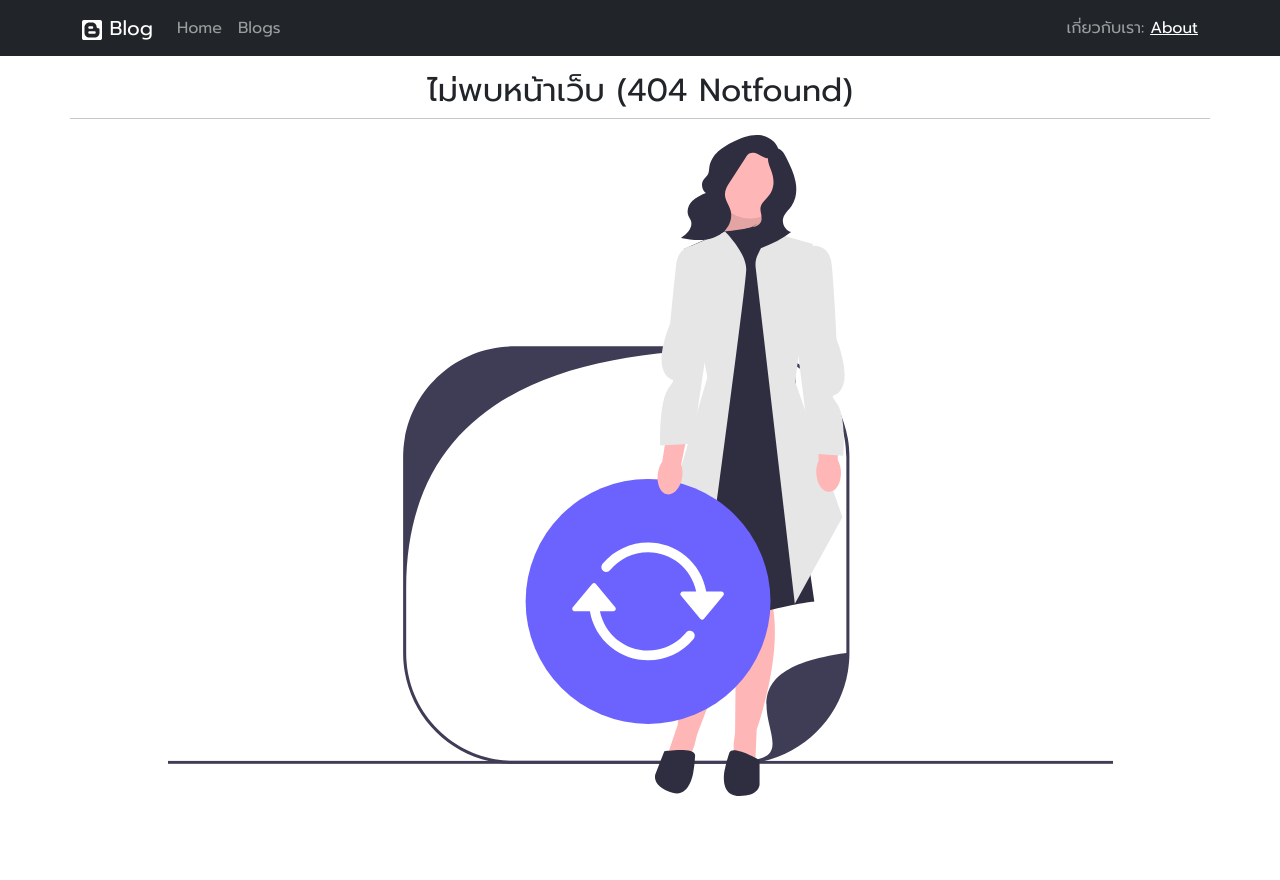
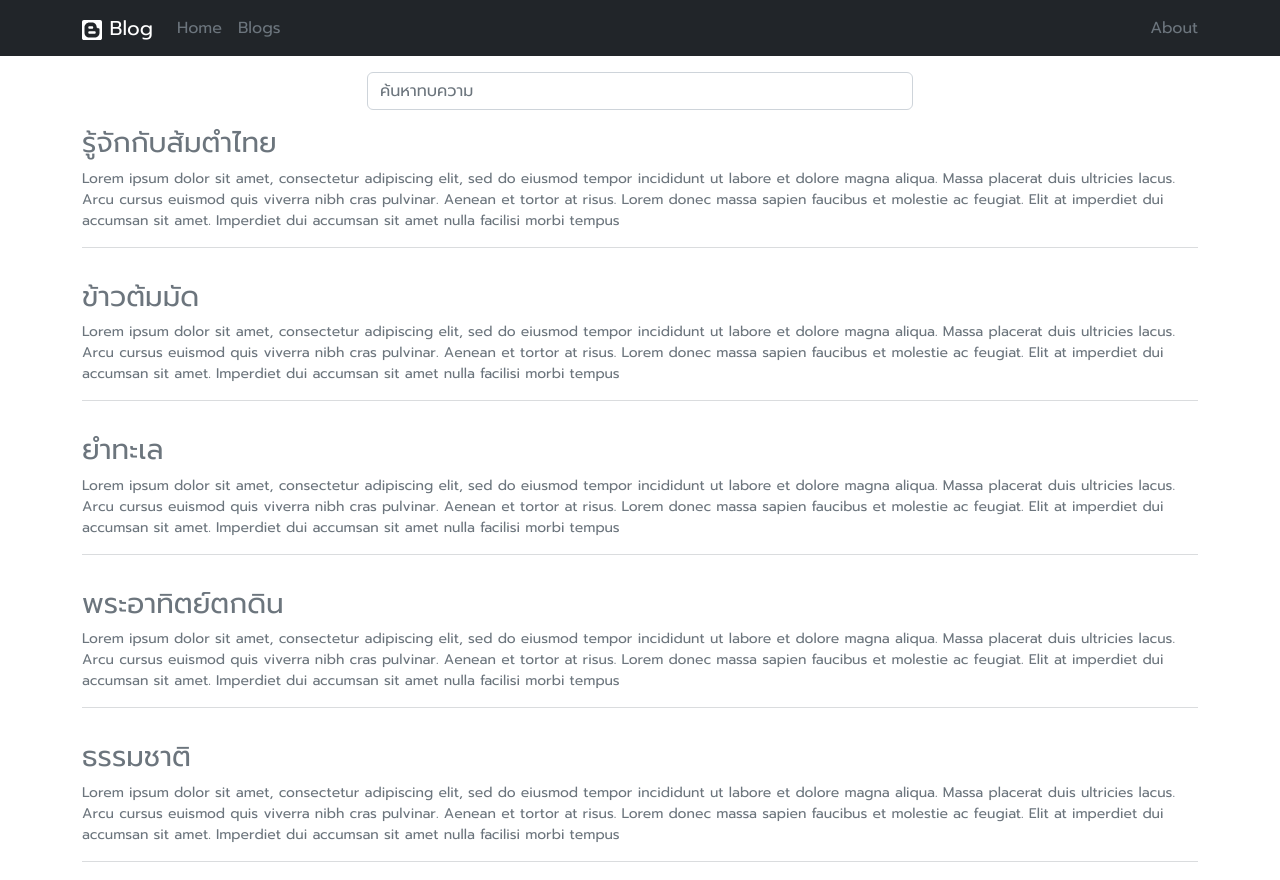
Before and after one commit to apichet06/Blog-Application, a React (Create React App) app: page /blogs in a window 1280 px wide. Before the commit this address had no page. Shown: the top 880 px of the page. Before the commit the page ends 800 px from the top, so only its background shows below. Built offline with nearby package versions, Linux system fonts and the light colour scheme.

Commit message:
3rd Update

```diff
--- a/src/App.js
+++ b/src/App.js
@@ -1,7 +1,7 @@
 import React from "react";
 import 'bootstrap/dist/css/bootstrap.min.css';
 import { Home } from "./components/Home";
-import { Information } from "./components/Information";
+import { Blogs } from "./components/Blogs";
 import { About } from "./components/About";
 import { Notfound } from "./components/Notfound";
 import { Details } from "./components/Details";
@@ -19,10 +19,10 @@ export default function App() {
         <Routes>
           <Route path="/" element={<Home />}> </Route>
           <Route path="/about" element={<About />}> </Route>
-          <Route path="/information" element={<Information />}> </Route>
+          <Route path="/blogs" element={<Blogs />}> </Route>
+          <Route path="*" element={<Notfound />}> </Route>
           <Route path="/home" element={<Navigate to="/" />}> </Route>
-          <Route path="/blog/:id" element={<Details />}></Route>
-          <Route path="*" element={<Notfound />}> </Route>
+          <Route path="/blogs/:id" element={<Details />}></Route>
         </Routes>
       </BrowserRouter>
     </>
--- /dev/null
+++ b/src/components/Blogs.js
@@ -0,0 +1,41 @@
+import { Container, Row, Figure, Col, Form } from "react-bootstrap";
+import blogs from "../data/blogs";
+import { Link } from "react-router-dom";
+import { useState, useEffect } from "react";
+export const Blogs = () => {
+    const [search, setSearch] = useState("");
+    const [filterBlog, setFilterBlog] = useState([])
+    useEffect(() => {
+        const result = blogs.filter((item) => item.title.includes(search))
+        setFilterBlog(result);
+        // eslint-disable-next-line
+    }, []);
+    return (
+        <Container>
+            <Row className="justify-content-center">
+                <Col md={6}>
+                    <Form.Group className="mb-3" controlId="search">
+                        <Form.Control type="text" placeholder="ค้นหาทบความ" autoComplete="off"
+                            value={search}
+                            onChange={e => setSearch(e.target.value)} />
+                    </Form.Group>
+                </Col>
+                {
+                    filterBlog.map((blog) => (
+                        <Col md="12" key={blog.id}>
+                            <Figure>
+                                <Figure.Caption>
+                                    <Link to={`/blog/${blog.id}`} style={{ textDecoration: 'none' }} className="text-secondary">
+                                        <h3>{blog.title}</h3>
+                                        {blog.content.substring(0, 400)}
+                                    </Link>
+                                    <hr />
+                                </Figure.Caption>
+                            </Figure>
+                        </Col>
+                    ))
+                }
+            </Row>
+        </Container>
+    )
+}
--- a/src/components/Details.js
+++ b/src/components/Details.js
@@ -15,8 +15,8 @@ export const Details = () => {
         setImage(result.image_url)
         setContent(result.content)
         setAuthor(result.author)
-        // eslint-disable-next-line
-    }, []);
+
+    }, [id]);
     return (
         <Container>
             <Row>
--- a/src/components/Information.js
+++ /dev/null
@@ -1,47 +0,0 @@
-// import { Container, Row, Figure, Col, Form } from "react-bootstrap";
-// import blogs from "../data/blogs";
-// import { Link } from "react-router-dom";
-// import { useState, useEffect } from "react";
-// export const Blogs = () => {
-//     const [search, setSearch] = useState("");
-//     const [filterBlog, setFilterBlog] = useState([])
-//     useEffect(() => {
-//         const result = blogs.filter((item) => item.title.includes(search))
-//         setFilterBlog(result);
-//         // eslint-disable-next-line
-//     }, []);
-//     return (
-//         <Container>
-//             <Row className="justify-content-center">
-//                 <Col md={6}>
-//                     <Form.Group className="mb-3" controlId="search">
-//                         <Form.Control type="text" placeholder="ค้นหาทบความ" autoComplete="off"
-//                             value={search}
-//                             onChange={e => setSearch(e.target.value)} />
-//                     </Form.Group>
-//                 </Col>
-//                 {
-//                     filterBlog.map((blog) => (
-//                         <Col md="12" key={blog.id}>
-//                             <Figure>
-//                                 <Figure.Caption>
-//                                     <Link to={`/blog/${blog.id}`} style={{ textDecoration: 'none' }} className="text-secondary">
-//                                         <h3>{blog.title}</h3>
-//                                         {blog.content.substring(0, 400)}
-//                                     </Link>
-//                                     <hr />
-//                                 </Figure.Caption>
-//                             </Figure>
-//                         </Col>
-//                     ))
-//                 }
-//             </Row>
-//         </Container>
-//     )
-// }
-
-export const Information = () => {
-    return (
-        <div>Blogs</div>
-    )
-}
--- a/src/components/Menu.js
+++ b/src/components/Menu.js
@@ -10,13 +10,25 @@ function Menu() {
                 <Container>
                     <Navbar.Brand href="/"><ImBlogger2 /> Blog</Navbar.Brand>
                     <Nav className="me-auto">
-                        <Nav.Link href="/">Home</Nav.Link>
-                        <Nav.Link href="/Information">Blogs</Nav.Link>
+                        <Nav.Link>
+                            <Link className="text-decoration-none text-secondary" to="/">
+                                Home
+                            </Link>
+                        </Nav.Link>
+                        <Nav.Link>
+                            <Link className="text-decoration-none text-secondary" to="/blogs">
+                                Blogs
+                            </Link>
+                        </Nav.Link>
                     </Nav>
                     <Navbar.Toggle />
                     <Navbar.Collapse className="justify-content-end">
                         <Navbar.Text>
-                            เกี่ยวกับเรา: <Link to="/about">About</Link>
+
+                            <Link className="text-decoration-none  text-secondary" to="/blogs">
+                                About
+                            </Link>
+
                         </Navbar.Text>
                     </Navbar.Collapse>
                 </Container>
```
Also changed, not shown: 1 other file (tests, documents, lock files or other folders).
